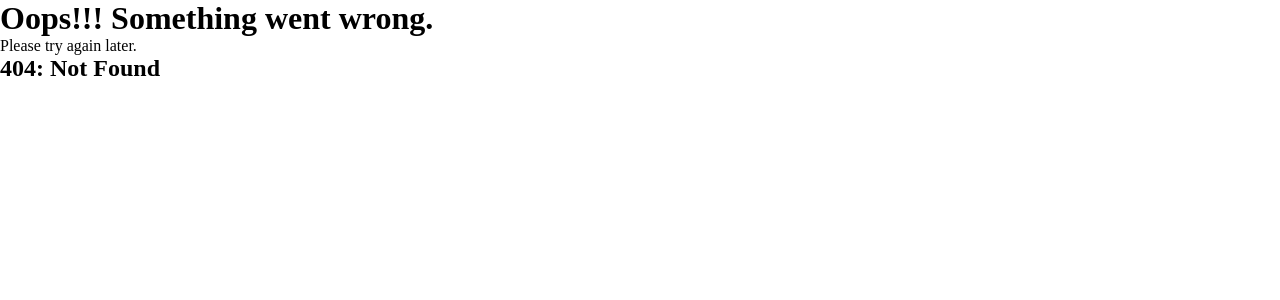
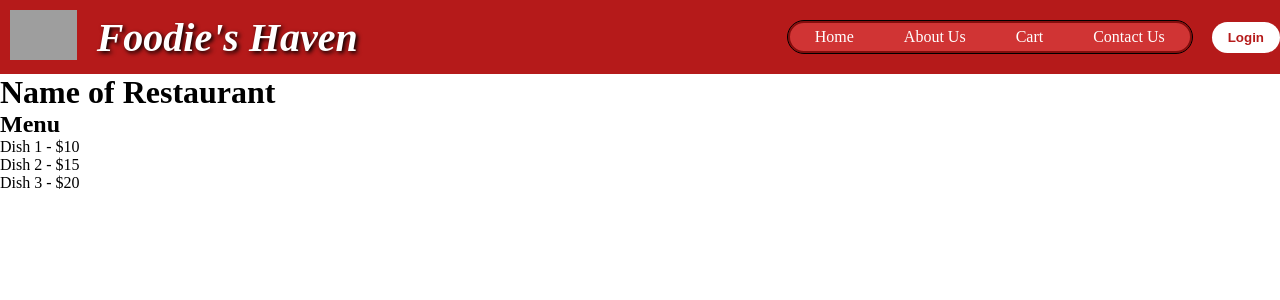
Before and after one commit to shlokrastogi/Namaste-React, a React (Vite) app: page /restaurant/1 in a window 1280 px wide. Before the commit this address had no page. Shown: the top 300 px of the page. Built offline with nearby package versions, Linux system fonts and the light colour scheme; grey boxes are pictures that could not be loaded.

Commit message:
Learning about dynamic routing through restaurant menu

```diff
--- a/src/App.tsx
+++ b/src/App.tsx
@@ -6,6 +6,7 @@ import Contact from "./components/Contact";
 import Error from "./components/Error";
 import Body from "./components/Body";
 import Cart from "./components/Cart";
+import RestaurantMenu from "./components/RestaurantMenu";
 
 /**
  * Header
@@ -51,6 +52,10 @@ const appRouter = createBrowserRouter([
         path: "/cart",
         element: <Cart />,
       },
+      {
+        path: "/restaurant/:resId",
+        element: <RestaurantMenu />,
+      },
     ],
     errorElement: <Error />,
   },
--- /dev/null
+++ b/src/components/RestaurantMenu.tsx
@@ -0,0 +1,17 @@
+import { useEffect } from "react";
+
+const RestaurantMenu = () => {
+  return (
+    <div className="menu">
+      <h1>Name of Restaurant</h1>
+      <h2>Menu</h2>
+      <ul>
+        <li>Dish 1 - $10</li>
+        <li>Dish 2 - $15</li>
+        <li>Dish 3 - $20</li>
+      </ul>
+    </div>
+  );
+};
+
+export default RestaurantMenu;
```
Also changed, not shown: src/utils/fetchMenuData.tsx (added).
